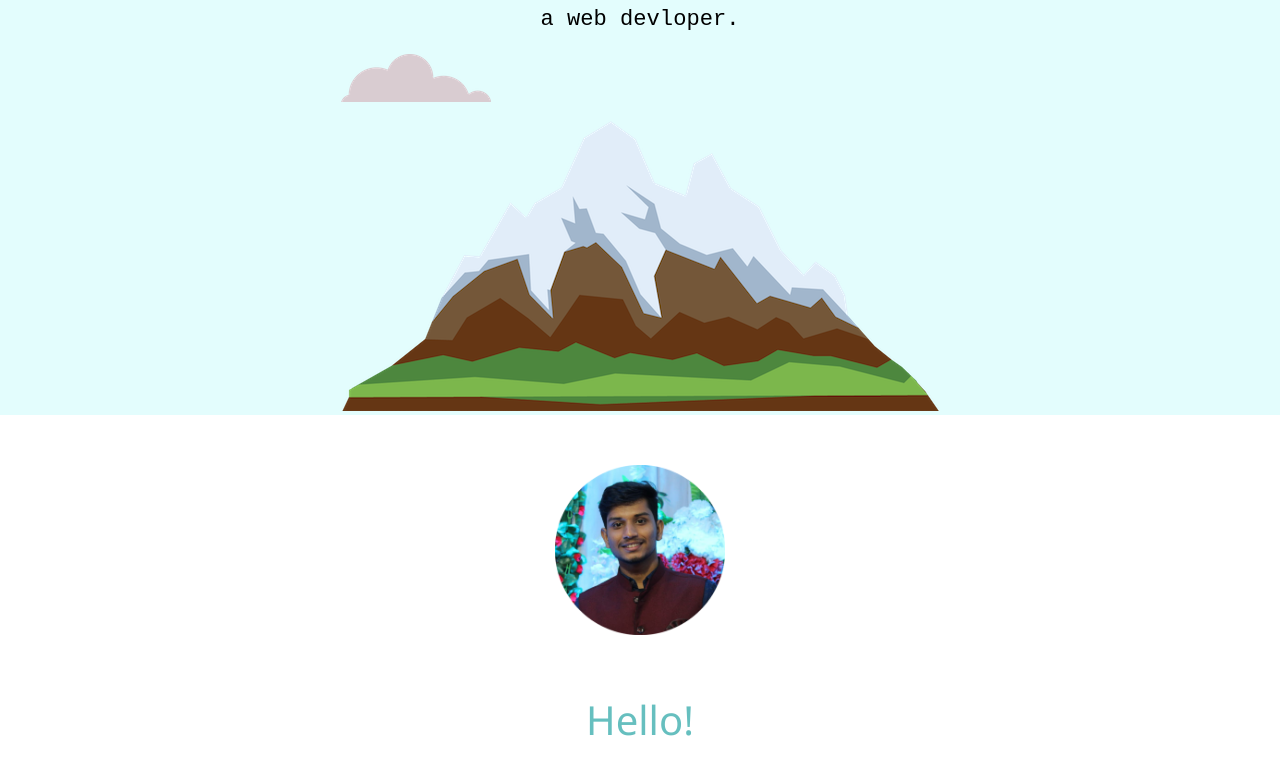
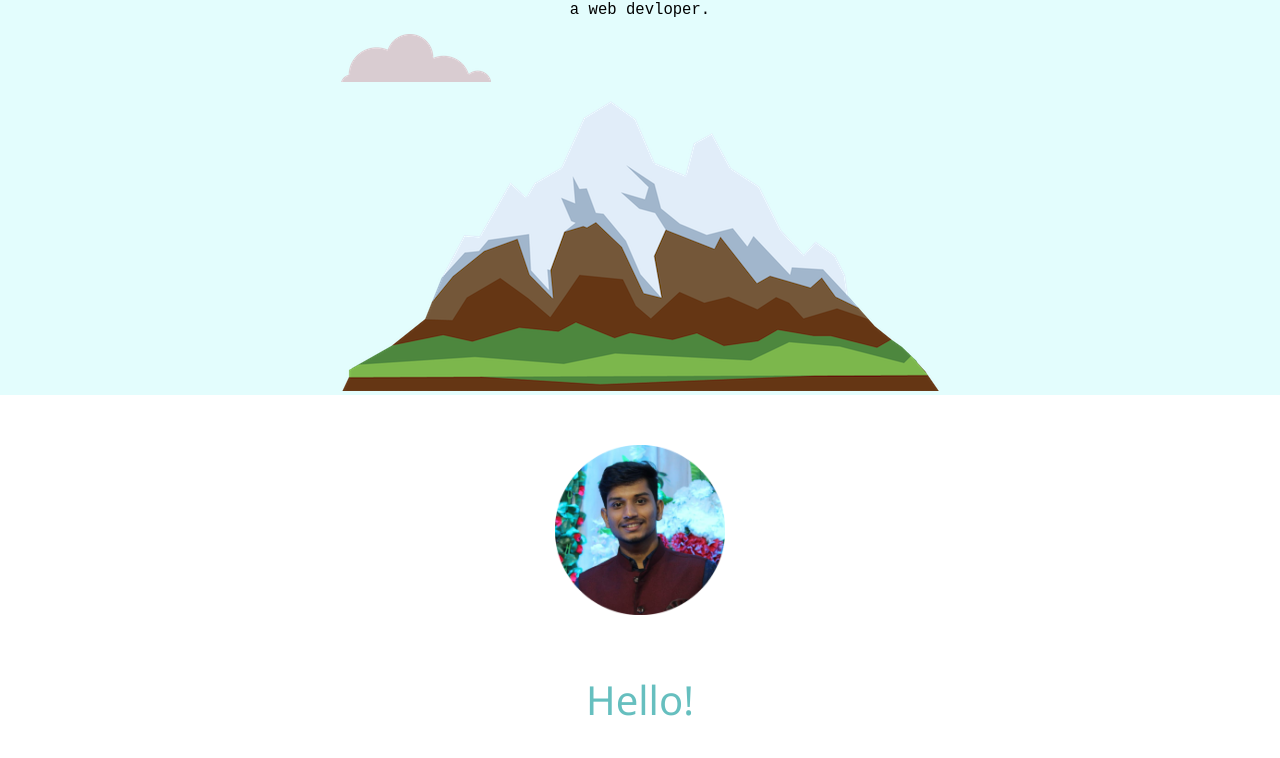
Before and after one commit to Nzexss3/personal_site, a plain HTML site: page index.html in a window 1280 px wide. Shown: the part 159-917 px from the top of the page. Drawn offline with Linux system fonts and the light colour scheme.

Commit message:
Update index.html

```diff
--- a/index.html
+++ b/index.html
@@ -11,7 +11,7 @@
 
     <div class="top-container">
         <img class="top-cloud" src="/images/cloud.png" alt="Cloud-image"><h1>I'm Soumyo</h1>
-        <p style="font-size: 170%;">a web devloper.
+        <p>a web devloper.
 
         </p>
         <img class="bottom-cloud" src="/images/cloud.png" alt="Cloud-image">
```
